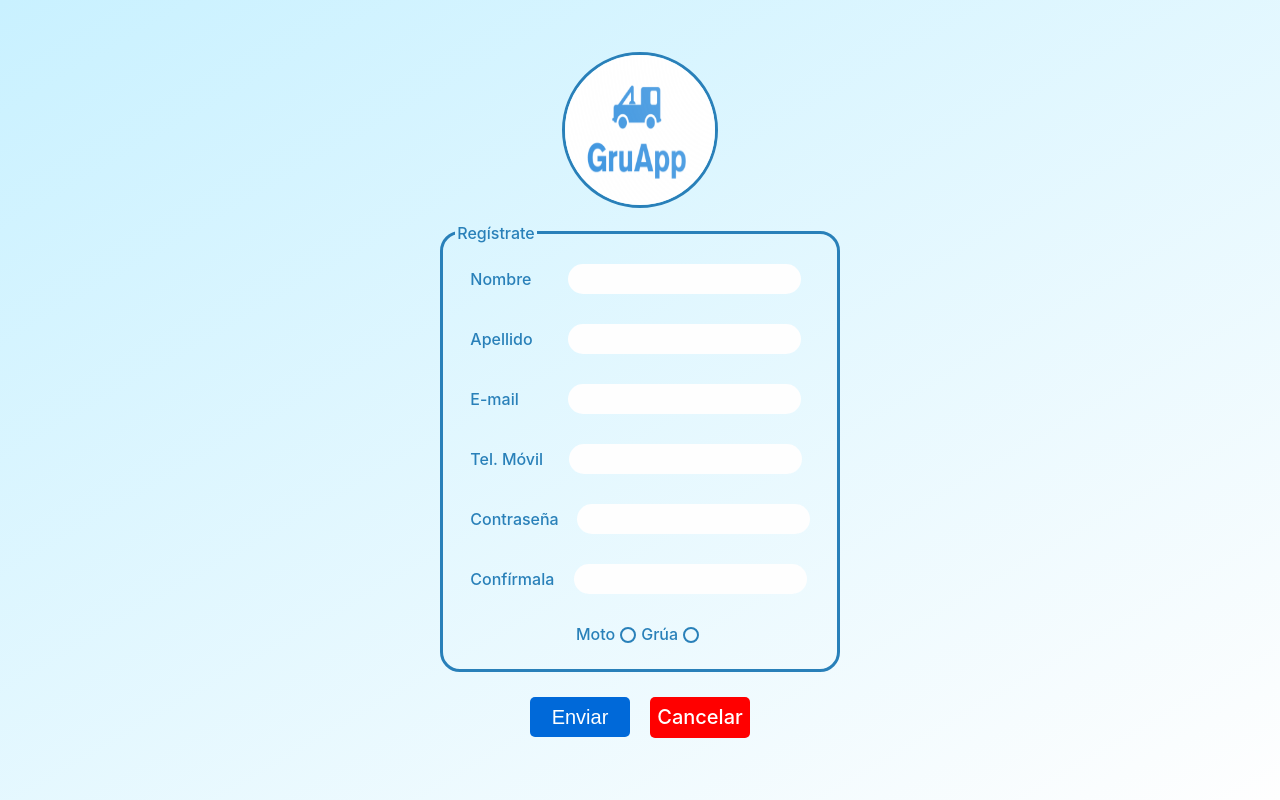
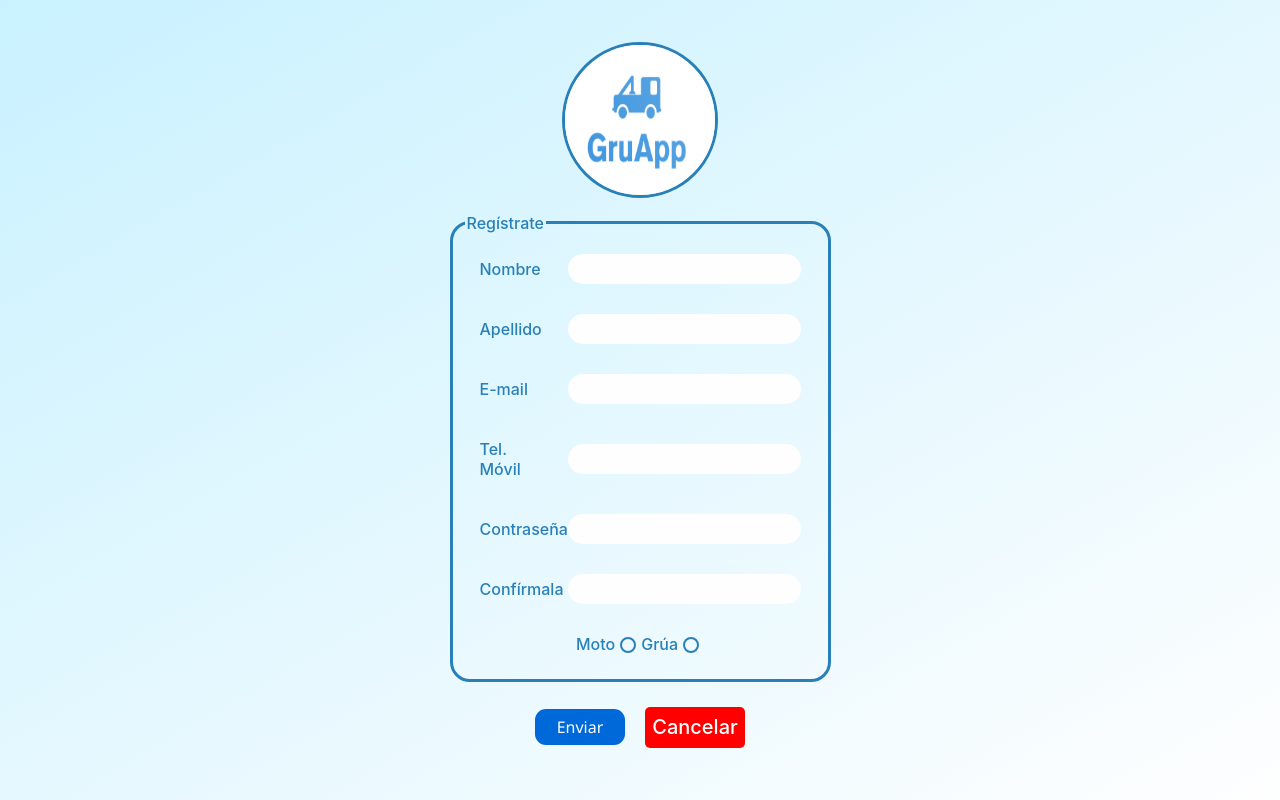
Before and after one commit to Koervege/GruApp, a React (Create React App) app: page /register in a window 1280 px wide. Built offline with nearby package versions, Linux system fonts and the light colour scheme.

Commit message:
Add and modify styles

```diff
--- a/src/components/Background/index.js
+++ b/src/components/Background/index.js
@@ -3,7 +3,7 @@ import styled from 'styled-components';
 export const Background = styled.div `
   background-image: url("https://www.transparenttextures.com/patterns/asfalt-dark.png");
   background: linear-gradient(150deg, #c9f1ff 0%, #fefefe 100%);
-  height: 100vh;
+  min-height: 100vh;
   width: 100vw;
   display: flex;
   justify-content: center;
--- a/src/components/Button/index.js
+++ b/src/components/Button/index.js
@@ -14,18 +14,26 @@ const handleColorType = color => {
   };
 
 const Button = styled.button`
-
-    border-radius: 5px;
+    display: flex;
+    justify-content: center;
+    align-items: center;
+    box-sizing:border-box;
+    border-radius: 11px;
     margin: 10px;
     outline: none;
-    font-size: 20px;
-    height: 40px;
-    min-width: 100px;
-    max-width: auto;
-    color: white;
-    border-style: none;
+    font-size: 16px;
+    height: 36px;
+    min-width: 90px;
+    max-width: 120px;
+    color: #fefefe;
+    font-family: 'Segoe UI', 'Roboto', 'Oxygen',
+    'Ubuntu', 'Cantarell', 'Fira Sans', 'Droid Sans', 'Helvetica Neue',
+    sans-serif;
+    -webkit-font-smoothing: antialiased;
+    -moz-osx-font-smoothing: grayscale;
+    font-weight: 500;
+    border: none;
     background: ${({ color }) => handleColorType(color)};
-
     &:hover {
       cursor: pointer;
       background-color: #F8CE0B;
--- a/src/components/MotoInfo/index.js
+++ b/src/components/MotoInfo/index.js
@@ -11,7 +11,6 @@ export default function MotoInfo(props) {
   return (
     <React.Fragment>
       <Container>
-        <div>
           <Label htmlFor="brand">Marca</Label>
           <Select
             value={props.brand}
@@ -27,10 +26,8 @@ export default function MotoInfo(props) {
             brands.map((brand) => <option key={brand} value={brand}>{brand}</option>)
           }
           </Select>
-        </div>
       </Container>
       <Container>
-        <div>
           <Label htmlFor="cc">Cilindraje</Label>
           <Select
             value={props.cc}
@@ -46,10 +43,8 @@ export default function MotoInfo(props) {
             ccs.map((cc) => <option key={cc} value={cc}>{cc}</option>)
           }
           </Select>
-        </div>
       </Container>
       <Container>
-        <div>
           <Label htmlFor="type">Tipo</Label>
           <Select
             value={props.type}
@@ -65,7 +60,6 @@ export default function MotoInfo(props) {
             motoTypes.map((motoType) => <option key={motoType} value={motoType}>{motoType}</option>)
           }
           </Select>
-        </div>
       </Container>
       <StyledInput
         value={props.plateNum}
--- a/src/components/StyledInput/styles.js
+++ b/src/components/StyledInput/styles.js
@@ -15,7 +15,6 @@ export const Input = styled.input `
   font-size: 16px;
   color: #444;
   font-weight: 600;
-  font-size: 16px;
   letter-spacing: 0.3px;
     &:valid {
       background-color: #e8f0fe;
@@ -27,7 +26,7 @@ export const Input = styled.input `
 `
 
 export const Label = styled.label `
-  min-width: 70px;
+  width: 70px;
   padding: 5px 0;
   font-weight: 500;
   font-size: 16px;
@@ -43,5 +42,5 @@ export const Container = styled.div `
   justify-content: center;
   padding: 15px;
   align-items: center;
-
+  flex: 1 1 auto;
 `
--- a/src/components/StyledSelect/index.js
+++ b/src/components/StyledSelect/index.js
@@ -1,15 +1,12 @@
-import { Select, Label, Container } from './styles';
+import { Select, Label } from './styles';
 
 function StyledSelect({
-  labelChildren,
   id,
   name,
   value,
   onChange,
 }) {
   return (
-    <Container>
-
     <Select
       id={id}
       onChange={onChange}
@@ -17,7 +14,6 @@ function StyledSelect({
       value={value}
     >
     </Select>
-    </Container>
   );
 }
 
--- a/src/components/StyledSelect/styles.js
+++ b/src/components/StyledSelect/styles.js
@@ -1,27 +1,33 @@
 import styled from "styled-components";
 
 export const Select = styled.select`
-  padding: 5px;
+  flex: 1 1 auto;
+  background-color: #fefefe;
   border-radius: 15px;
-  font-size: 15px;
-  width: 75%;
+  border: none;
+  box-sizing: border-box;
+  padding: 2px 10px;
+  max-width: 233px;
+  height: 30px;
   margin: 0px auto;
-  border: 2px solid #e0e0e0;
-  outline-color: #1982ea;
-
-`;
+  outline: none;
+  font-size: 16px;
+  color: #444;
+  font-weight: bold;
+  letter-spacing: 0.3px;
+  &:valid {
+    background-color: #e8f0fe;
+    }
+  &:focus {
+    border: 1px solid #2980B9;
+  }
+  `;
 
 export const Label = styled.label`
-  padding: 5px;
-  font-weight: bold;
-  font-size: 15px;
-  margin-left: 10px;
-  color: gray;
+  width: 70px;
+  padding: 5px 0;
+  font-weight: 500;
+  font-size: 16px;
+  margin-right: 18px;
+  color: #2980b9;
 `;
-
-export const Container = styled.div`
-  display: flex;
-  justify-content: center;
-  padding: 15px;
-  align-items: center;
-`;
--- a/src/components/TowInfo/index.js
+++ b/src/components/TowInfo/index.js
@@ -10,7 +10,6 @@ export default function TowInfo(props) {
   return (
     <React.Fragment>
       <Container>
-        <div>
         <Label htmlFor="brand">Marca</Label>
         <Select
           value={props.brand}
@@ -26,10 +25,8 @@ export default function TowInfo(props) {
           brands.map((brand) => <option key={brand} value={brand}>{brand}</option>)
         }
         </Select>
-        </div>
       </Container>
       <Container>
-        <div>
         <Label htmlFor="capacity">Capacidad Grúa</Label>
         <Select
           value={props.capacity}
@@ -45,7 +42,6 @@ export default function TowInfo(props) {
           capacity.map((kg) => <option key={kg} value={kg}>{kg}</option>)
         }
         </Select>
-        </div>
       </Container>
       <StyledInput
         value={props.plateNum}
--- a/src/pages/UserInfo/index.js
+++ b/src/pages/UserInfo/index.js
@@ -6,13 +6,14 @@ import Img from '../../components/Img';
 import MotoInfo from '../../components/MotoInfo';
 import TowInfo from '../../components/TowInfo';
 import { StyledInput, Container } from '../../components/StyledInput/index';
-import { StyledLink, StyledFieldset,ImgUser } from "./styles";
+import { ImgUser } from "./styles";
+import { StyledFieldset } from "../Register/styles";
 import axios from 'axios';
 import { useHistory } from 'react-router-dom';
 import { useSelector, useDispatch } from 'react-redux';
 import confirmEmail from '../../components/confirmEmail/confirmEmail';
 import swal from 'sweetalert';
-
+import { Background } from '../../components/Background/index';
 
 
 function UserInfo() {
@@ -240,6 +241,7 @@ function UserInfo() {
     const { name, phoneNum, brand, cc, capacity, plateNum, type, weight, image, vehiPhoto, vehicleType, editUser, editVehi } = state;
 
     return (
+      <Background>
       <Frame>
         <Container>
           <Img src={logo} radius="100" width="100" height="100" alt="logo" />
@@ -277,10 +279,12 @@ function UserInfo() {
             id="photo"
             disabled={!editUser}
           />
-          {image && <ImgUser src={image} alt="profile preview" />}
           <Container>
+            {image && <ImgUser src={image} alt="profile preview" />}
+          </Container>
+          <Container>
+            {editUser && <Button type="submit" color="success" onClick={updateUser}>Actualizar Usuario</Button>}
             <Button type="button" color="danger" onClick={eraseUser}>Borrar Usuario</Button>
-            {editUser && <Button type="submit" color="success" onClick={updateUser}>Actualizar Usuario</Button>}
           </Container>
         </StyledFieldset>
 
@@ -333,6 +337,7 @@ function UserInfo() {
         </Container>
         </form>
       </Frame>
+      </Background>
     );
 
 }
--- a/src/pages/UserInfo/styles.js
+++ b/src/pages/UserInfo/styles.js
@@ -25,9 +25,6 @@ export const StyledLink = styled(Link)`
     color: black;
   }
 `
-export const StyledFieldset = styled.fieldset`
-  border-radius: 20px;
-`
 export const ImgUser = styled.img`
     border-radius: 50%;
     border: 3px solid #fefefe;
```
Lines whose indentation alone changed are shown as unchanged.
